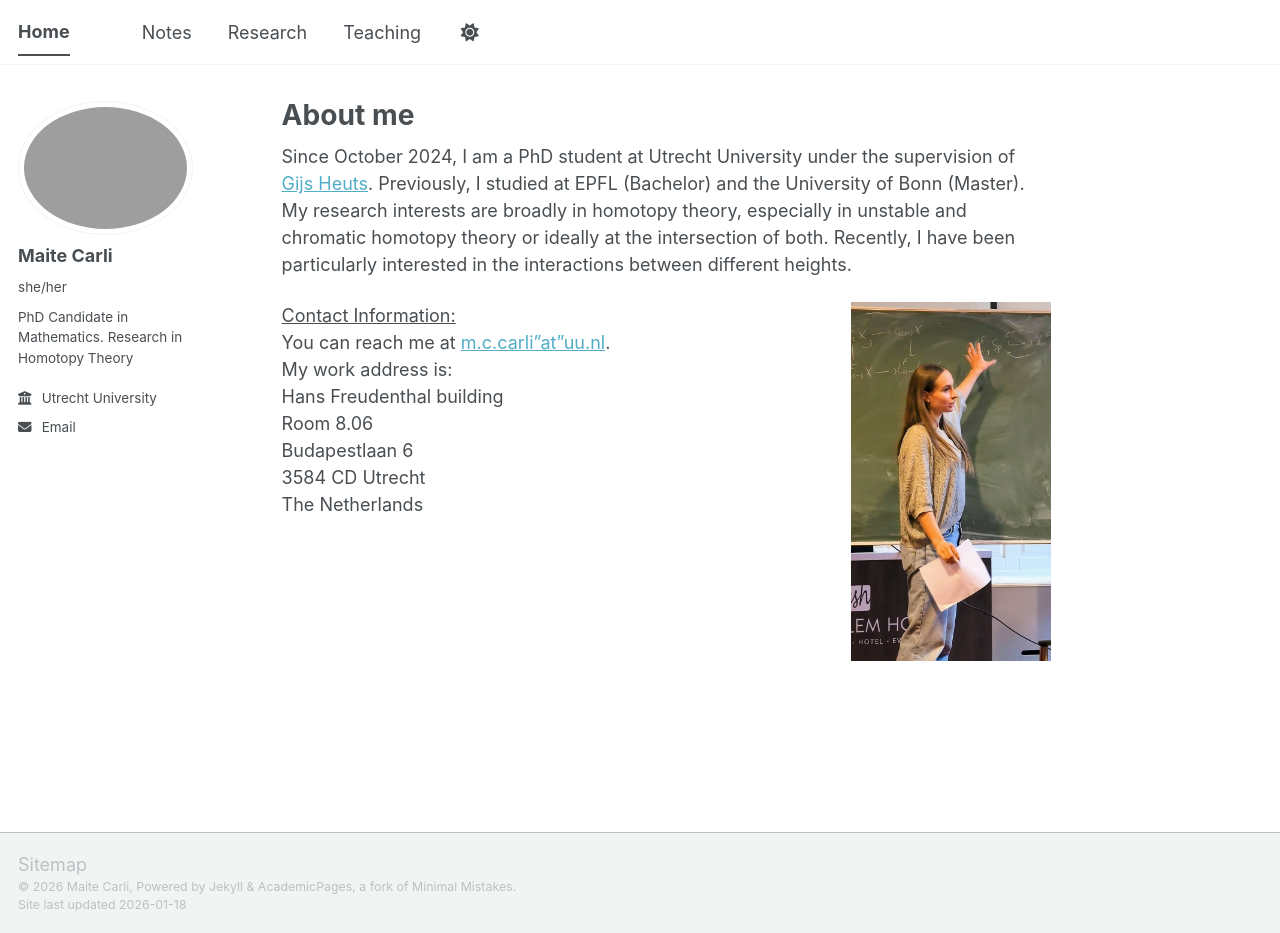
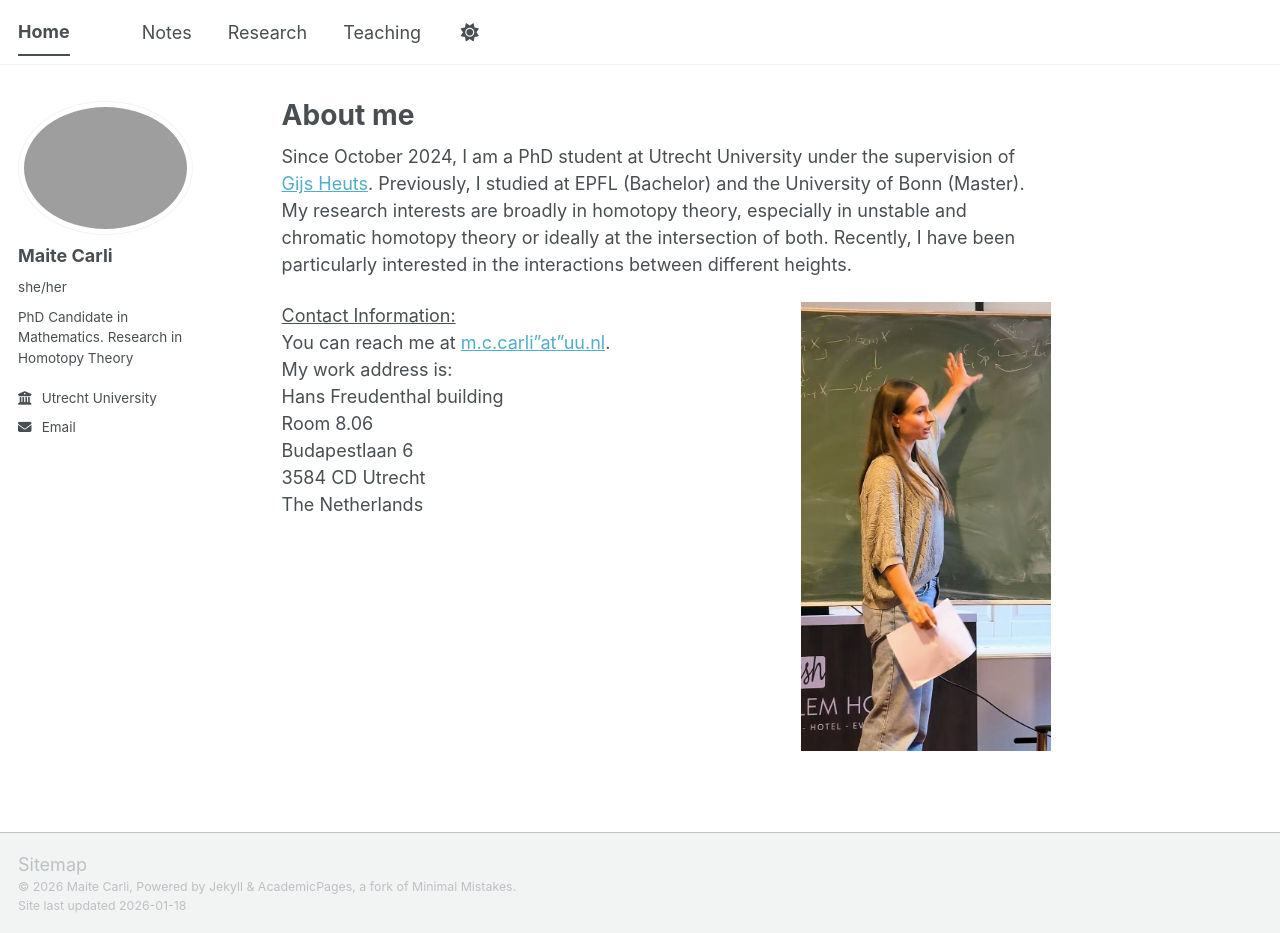
Before and after one commit to Maite-Carli/Maite-Carli.github.io, a Jekyll site: the page built from _pages/about.md, in a window 1280 px wide and 933 px high. Built offline with Jekyll 4.4.1, drawn with Linux system fonts in a browser that asks for light colours; a script bundle is joined from its source files by our own code; library files that are not in the unit come from our copies.

Commit message:
Update about.md

```diff
--- a/_pages/about.md
+++ b/_pages/about.md
@@ -10,7 +10,7 @@ redirect_from:
 Since October 2024, I am a PhD student at Utrecht University under the supervision of [Gijs Heuts](https://sites.google.com/site/gijsheuts/home). Previously, I studied at EPFL (Bachelor) and the University of Bonn (Master).
 My research interests are broadly in homotopy theory, especially in unstable and chromatic homotopy theory or ideally at the intersection of both. Recently, I have been particularly interested in the interactions between different heights.
 
-<img src="../images/IMG_7860.JPG" alt="My Picture" width="200" style="float:right; margin-left: 15px;">
+<img src="../images/IMG_7860.JPG" alt="My Picture" width="250" style="float:right; margin-left: 15px;">
 <span style="text-decoration: underline;">Contact Information:</span>
 You can reach me at [m.c.carli"at"uu.nl](mailto:m.c.carli@uu.nl).
 My work address is:
```
